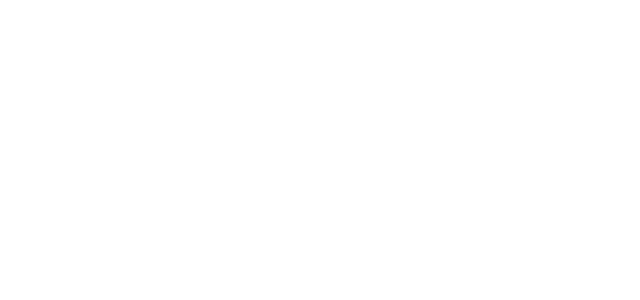
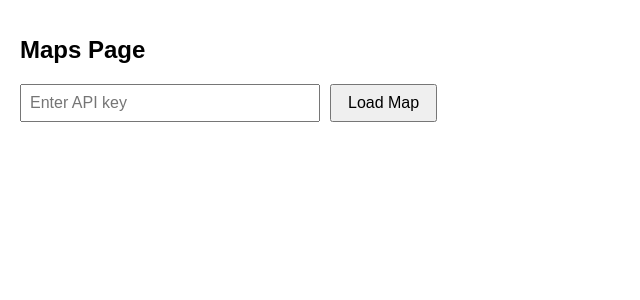
Before and after one commit to Rajsingh45/Greenverse, a React (Create React App) app in the folder frontend/: page /api-generation in a window 1280 px wide. Before the commit this address had no page. Shown: the top 300 px of the page, without its empty margins (0-640 px from the left). Built offline with nearby package versions, Linux system fonts and the light colour scheme.

Commit message:
Added the new integration

```diff
--- a/frontend/src/AdminDashboard/Admin.js
+++ b/frontend/src/AdminDashboard/Admin.js
@@ -152,6 +152,7 @@
 
             const data = await response.json();
             console.log('User deleted successfully:', data);
+            window.location.reload();
             setUsers(prevUsers => Array.isArray(prevUsers) ? prevUsers.filter(user => user.email !== userEmail) : []);
             setAnchorEl(null);
         } catch (error) {
--- a/frontend/src/App.js
+++ b/frontend/src/App.js
@@ -16,7 +16,7 @@
 import ContactUs from './UserDashboard/ContactUs';
 import UserDetail from './AdminDashboard/UserDetail';
 import NewUserForm from './AdminDashboard/NewUser';
-// import TestThemeComponent from './TestThemeComponent'; // Ensure this is the correct path
+import Maps from './UserDashboard/Maps'
 
 function App() {
   return (
@@ -39,6 +39,7 @@
               <Route path="/graph/:deviceName" element={<GraphPage />} />
               <Route path="/contact-us" element={<ContactUs />} />
               <Route path="/user/:email" element={<UserDetail />} />
+              <Route path="/api-generation" element={<Maps />} />
             </Routes>
           </Router>
       </UserContextProvider>
--- a/frontend/src/LoginPage.js
+++ b/frontend/src/LoginPage.js
@@ -2,7 +2,7 @@
 import { useNavigate } from 'react-router-dom';
 import './login.css';
 import { UserContext } from "./UserContext";
-import { FaUserCircle } from "react-icons/fa";
+import { FaUserCircle, FaEye, FaEyeSlash } from "react-icons/fa"; // Import eye icons
 import logo from './images/logo.png';
 
 const LoginPage = () => {
@@ -12,6 +12,7 @@
     });
     const [rememberMe, setRememberMe] = useState(false);
     const [error, setError] = useState('');
+    const [passwordVisible, setPasswordVisible] = useState(false); // State to toggle password visibility
     const navigate = useNavigate();
     const loggedData = useContext(UserContext);
 
@@ -107,7 +108,6 @@
 
                     if (userDetails.email === "admin@example.com" && userDetails.password === "adminpassword") {
                         navigate("/admin");
-                        // localStorage.setItem('adminCredentials', JSON.stringify(data));
                         localStorage.setItem('adminCredentials', JSON.stringify(userDetails));
                     } else {
                         navigate("/dashboard");
@@ -142,8 +142,20 @@
                         <div className="input-group">
                             <input type="email" name="email" placeholder="Email" value={userDetails.email} onChange={handleInput} />
                         </div>
-                        <div className="input-group change">
-                            <input type="password" name="password" placeholder="Password" value={userDetails.password} onChange={handleInput} />
+                        <div className="input-group password-group">
+                            <input
+                                type={passwordVisible ? "text" : "password"}
+                                name="password"
+                                placeholder="Password"
+                                value={userDetails.password}
+                                onChange={handleInput}
+                            />
+                            <span
+                                className="password-toggle-icon"
+                                onClick={() => setPasswordVisible(!passwordVisible)}
+                            >
+                                {passwordVisible ? <FaEyeSlash /> : <FaEye />}
+                            </span>
                         </div>
                         <div className="remember-container">
                             <label className="remember-me-label">
@@ -152,7 +164,6 @@
                             </label>
                             <p className='forgot-pass' onClick={handleForgot}>Forgot Password?</p>
                         </div>
-
                         <button type="submit" className="signin-btn">SIGN IN</button>
                     </form>
                 </div>
--- a/frontend/src/UserDashboard/DeviceDetail.css
+++ b/frontend/src/UserDashboard/DeviceDetail.css
@@ -19,7 +19,7 @@
 
 .table-section th, .table-section td {
     border: 1px solid #ddd;
-    padding: 28px;
+    padding: 25px;
     text-align: center;
 }
 
--- /dev/null
+++ b/frontend/src/UserDashboard/Maps.css
@@ -0,0 +1,29 @@
+.maps-page {
+    padding: 20px;
+  }
+
+  .maps-title {
+    font-size: 24px;
+    margin-bottom: 20px;
+  }
+
+  .maps-inputs {
+    margin-bottom: 20px;
+  }
+
+  .maps-input {
+    margin-right: 10px;
+    padding: 8px;
+    font-size: 16px;
+    width: 300px; /* Adjust width as needed */
+  }
+
+  .maps-button {
+    padding: 8px 16px;
+    font-size: 16px;
+  }
+
+  .maps-container {
+    height: 600px; /* Fixed height */
+    width: 100%;   /* Full width */
+  }
--- /dev/null
+++ b/frontend/src/UserDashboard/Maps.js
@@ -0,0 +1,77 @@
+import React, { useState } from 'react';
+import { useNavigate } from 'react-router-dom';
+import './Maps.css';
+
+const MapsPage = () => {
+  const [apiKey, setApiKey] = useState('');
+  const [mapCenter, setMapCenter] = useState({ lat: 51.505, lng: -0.09 });
+  const [markers, setMarkers] = useState([]);
+  const navigate = useNavigate();
+
+  const handleLoadMap = () => {
+    // Remove any previous map script
+    const existingScript = document.getElementById('google-maps-script');
+    if (existingScript) {
+      document.head.removeChild(existingScript);
+    }
+
+    // Load the Google Maps API asynchronously
+    const script = document.createElement('script');
+    script.id = 'google-maps-script';
+    script.src = `https://maps.googleapis.com/maps/api/js?key=${apiKey}&callback=initMap`;
+    script.async = true;
+    script.defer = true;
+    document.head.appendChild(script);
+
+    window.initMap = () => {
+      try {
+        const map = new window.google.maps.Map(document.getElementById('map'), {
+          center: mapCenter,
+          zoom: 13,
+        });
+        setMapCenter({ lat: 19.076, lng: 72.8777 }); // Mumbai coordinates
+
+        markers.forEach((marker) => {
+          new window.google.maps.Marker({
+            position: marker.position,
+            map: map,
+            title: marker.message,
+          });
+        });
+      } catch (error) {
+        window.alert('Error initializing map. Check console for details.');
+        console.error('Map initialization error:', error);
+      }
+    };
+
+    script.onerror = () => {
+      window.alert('Invalid API key. Please check and try again.');
+    };
+
+    script.onload = () => {
+      // Handle script load success
+      if (!window.google || !window.google.maps) {
+        window.alert('Failed to load Google Maps API. Please check your API key.');
+      }
+    };
+  };
+
+  return (
+    <div className="maps-page">
+      <h1 className="maps-title">Maps Page</h1>
+      <div className="maps-inputs">
+        <input
+          type="text"
+          className="maps-input"
+          placeholder="Enter API key"
+          value={apiKey}
+          onChange={(e) => setApiKey(e.target.value)}
+        />
+        <button className="maps-button" onClick={handleLoadMap}>Load Map</button>
+      </div>
+      <div id="map" className="maps-container"></div>
+    </div>
+  );
+};
+
+export default MapsPage;
--- a/frontend/src/UserNavbar.js
+++ b/frontend/src/UserNavbar.js
@@ -131,6 +131,7 @@
         <a href="/dashboard" className="navbar-link">Home</a>
         <a href="/about-us" className="navbar-link">About</a>
         <a href="/contact-us" className="navbar-link">Contact Us</a>
+        <a href="/api-generation" className="navbar-link">Maps</a>
       </div>
 
       <div className={`profile-icon-container ${searchDisabled ? 'search-disabled' : ''}`}>
--- a/frontend/src/login.css
+++ b/frontend/src/login.css
@@ -165,6 +165,25 @@
 margin-bottom: 10px !important;
 }
 
+.password-group {
+position: relative;
+}
+
+.password-toggle-icon {
+position: absolute;
+right: 20px;
+top: 55%;
+transform: translateY(-50%);
+cursor: pointer;
+font-size: 1.5rem;
+color: #ccc;
+}
+
+.password-group input {
+padding-right: 40px; /* Adjust padding to make space for the icon */
+}
+
+
 .remember-me-label {
   display: flex;
   align-items: center;
--- a/frontend/src/signup.css
+++ b/frontend/src/signup.css
@@ -104,6 +104,7 @@
   width: 100%;
   margin-bottom: 2rem;
   margin-top: 1rem;
+  position: relative; /* Added this line */
 }
 
 .input-group input {
@@ -115,6 +116,18 @@
   display: block;
   margin: 0 auto;
   height: 3rem;
+  padding-right: 2.5rem; /* Added this line */
+}
+
+/* Added this block to position the eye icon inside the input field */
+.password-toggle {
+  position: absolute;
+  right: 20px; /* Adjust as needed */
+  top: 55%;
+  transform: translateY(-50%);
+  cursor: pointer;
+  font-size: 1.rem;
+  color: #ccc;
 }
 
 .error-message{
@@ -286,7 +299,6 @@
   }
 }
 
-
 @media (max-width: 319px) {
   .left-panel-new, .right-panel-new {
     width: 100%;
```
Also changed, not shown: frontend/src/SignupPage.js (+58 -16 lines), 1 other file (tests, documents, lock files or other folders). Lines whose indentation alone changed are shown as unchanged.
